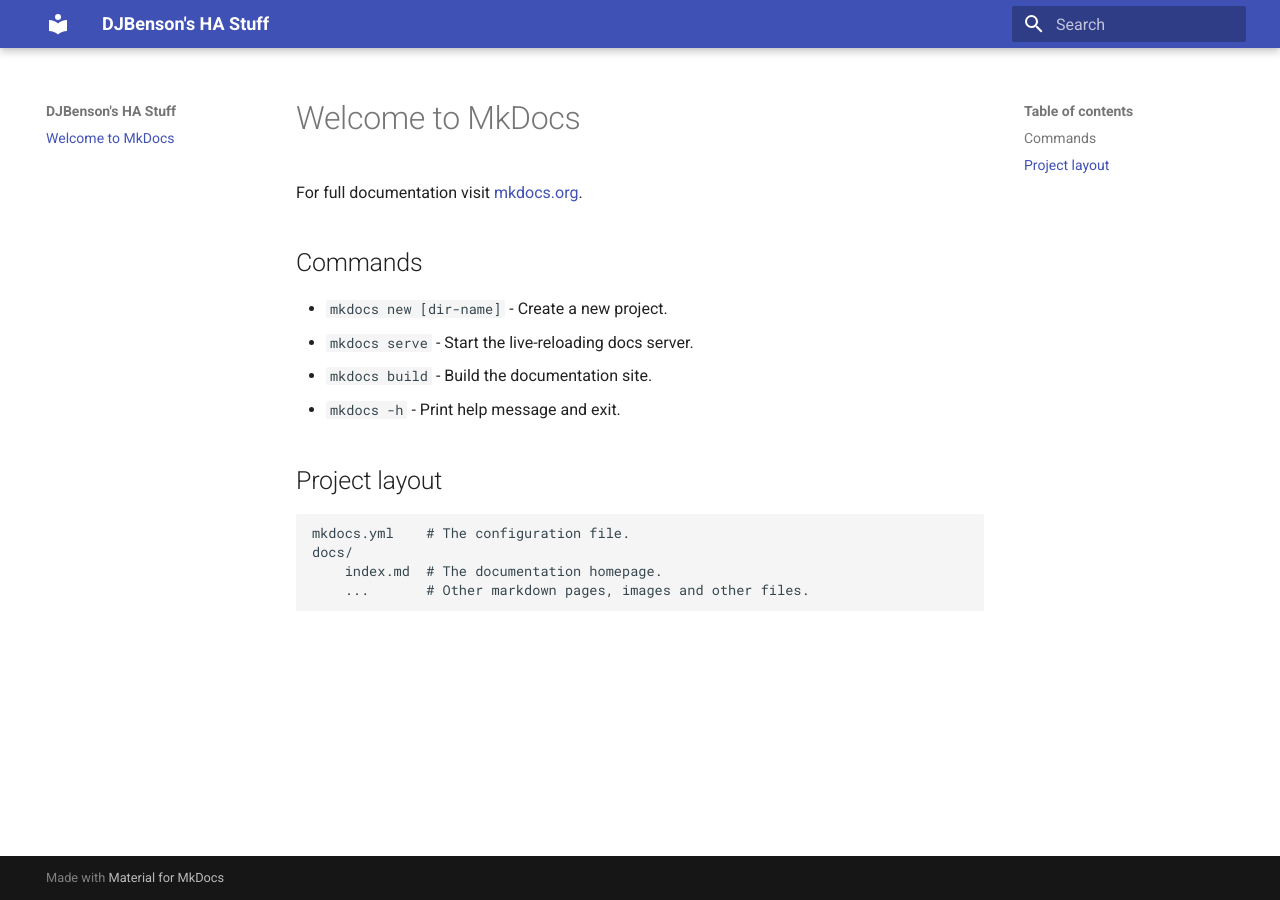
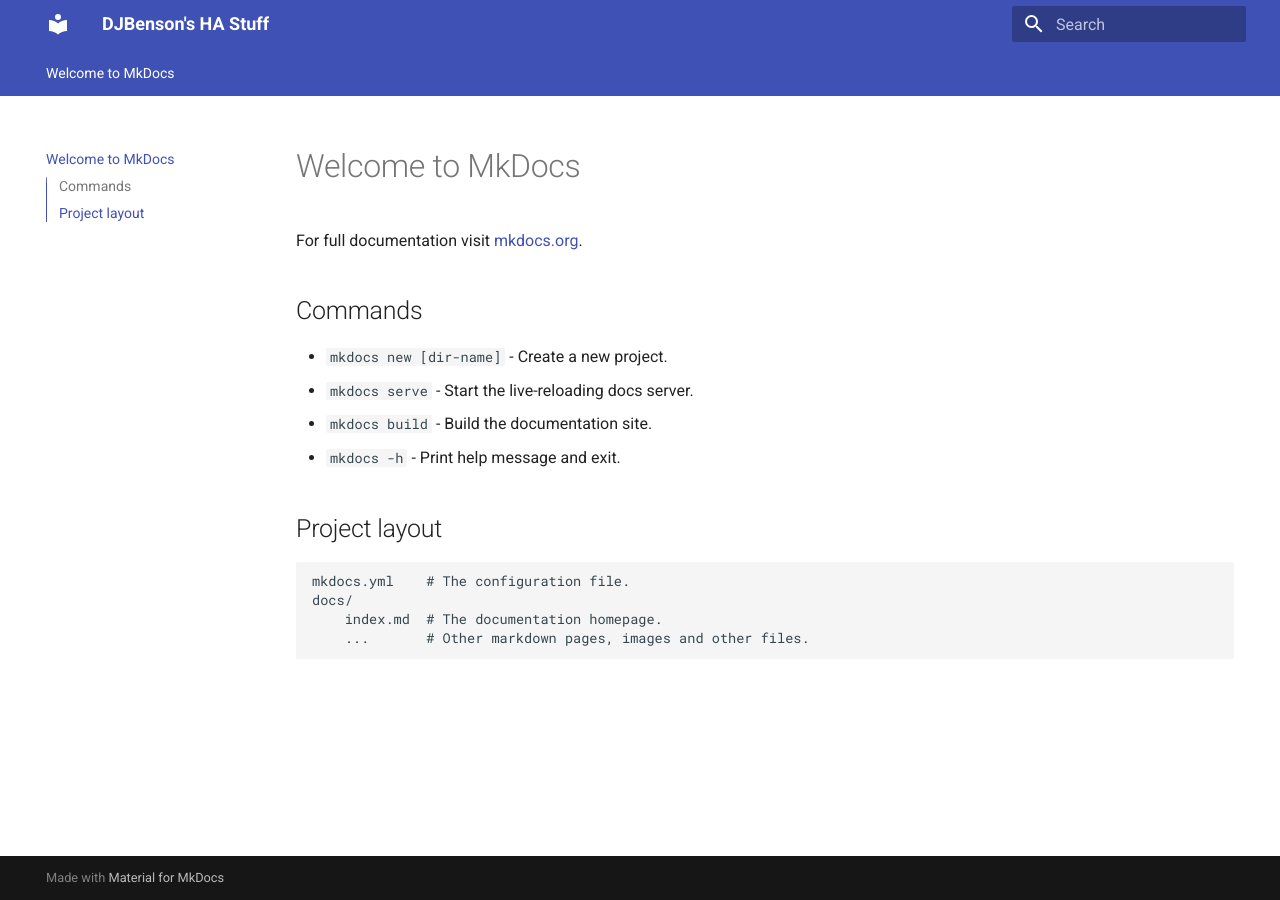
Before and after one commit to DJBenson/djbenson.github.io, an MkDocs documentation site: the page built from docs/index.md, in a window 1280 px wide. Built offline with MkDocs 1.6.1 and Material for MkDocs 9.7.7, drawn with Linux system fonts in a browser that asks for light colours.

Commit message:
Update mkdocs.yml

```diff
--- a/mkdocs.yml
+++ b/mkdocs.yml
@@ -2,3 +2,10 @@
 site_url: https://djbenson.github.io
 theme:
   name: material
+  features:
+    - navigation.tracking
+    - navigation.instant
+    - navigation.tabs
+    - navigation.path
+    - toc.integrate
+    - navigation.top
```
